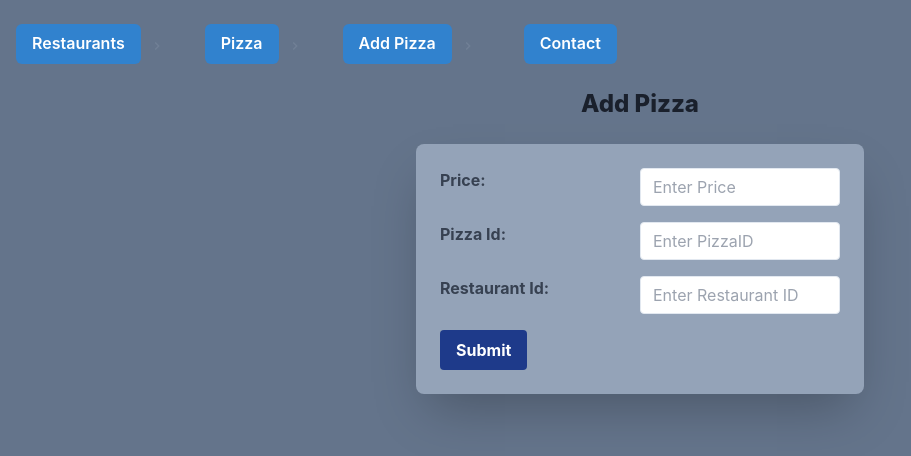
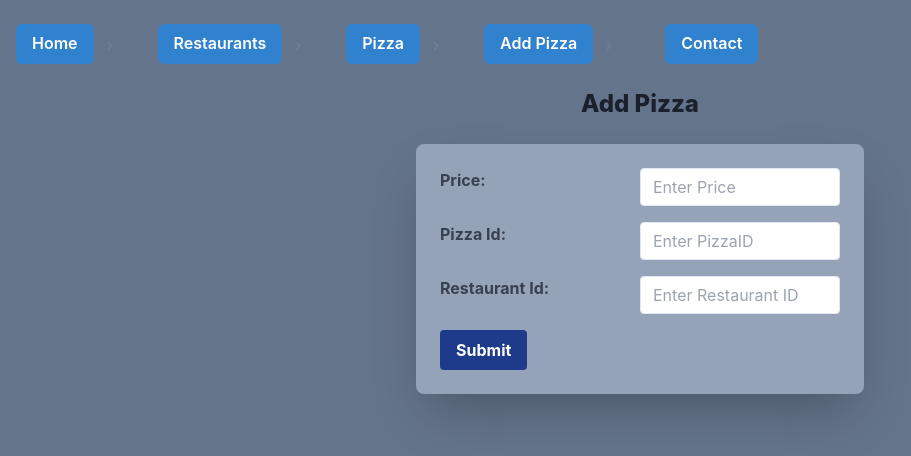
Before and after one commit to Mulindi123/pizzaHat-client, a React (Create React App) app: page /restaurantPizzas in a window 1280 px wide. Shown: the top 456 px of the page, without its empty margins (0-911 px from the left). Built offline with nearby package versions, Linux system fonts and the light colour scheme; no server answers.

Commit message:
routes home component

```diff
--- a/src/components/App.js
+++ b/src/components/App.js
@@ -1,4 +1,5 @@
 import { Routes, Route} from 'react-router-dom'
+import Home from './Home';
 import RestaurantPage from "./RestaurantsPage";
 import Landing from "./Landing";
 import Pizzas from './Pizzas';
@@ -10,7 +11,8 @@ function App() {
     <div className="bg-slate-500 min-h-screen">
     <Routes>
       <Route element= {<Landing/>}>
-        <Route path= "/" element={<RestaurantPage />} />
+      <Route path='/' element={<Home />} />
+        <Route path= "/restaurants" element={<RestaurantPage />} />
         <Route path= "/pizzas" element={<Pizzas />} />
         <Route path= "/restaurantPizzas" element={<PostRestaurantPizzas />} />
         <Route path= "/contact" element={<Contact />} />
--- a/src/components/Landing.js
+++ b/src/components/Landing.js
@@ -15,7 +15,11 @@ function Landing(){
         <div className="">
             <Breadcrumb spacing='8px' separator={<ChevronRightIcon color='gray.500' />}>
                 <BreadcrumbItem p={4}>
-                    <Button colorScheme='blue' p={4}><BreadcrumbLink href='/'>Restaurants</BreadcrumbLink></Button>
+                    <Button colorScheme='blue' p={4}><BreadcrumbLink href='/'>Home</BreadcrumbLink></Button>
+                </BreadcrumbItem>
+
+                <BreadcrumbItem p={4}>
+                    <Button colorScheme='blue' p={4}><BreadcrumbLink href='/restaurants'>Restaurants</BreadcrumbLink></Button>
                 </BreadcrumbItem>
 
                 <BreadcrumbItem p={4}>
```
